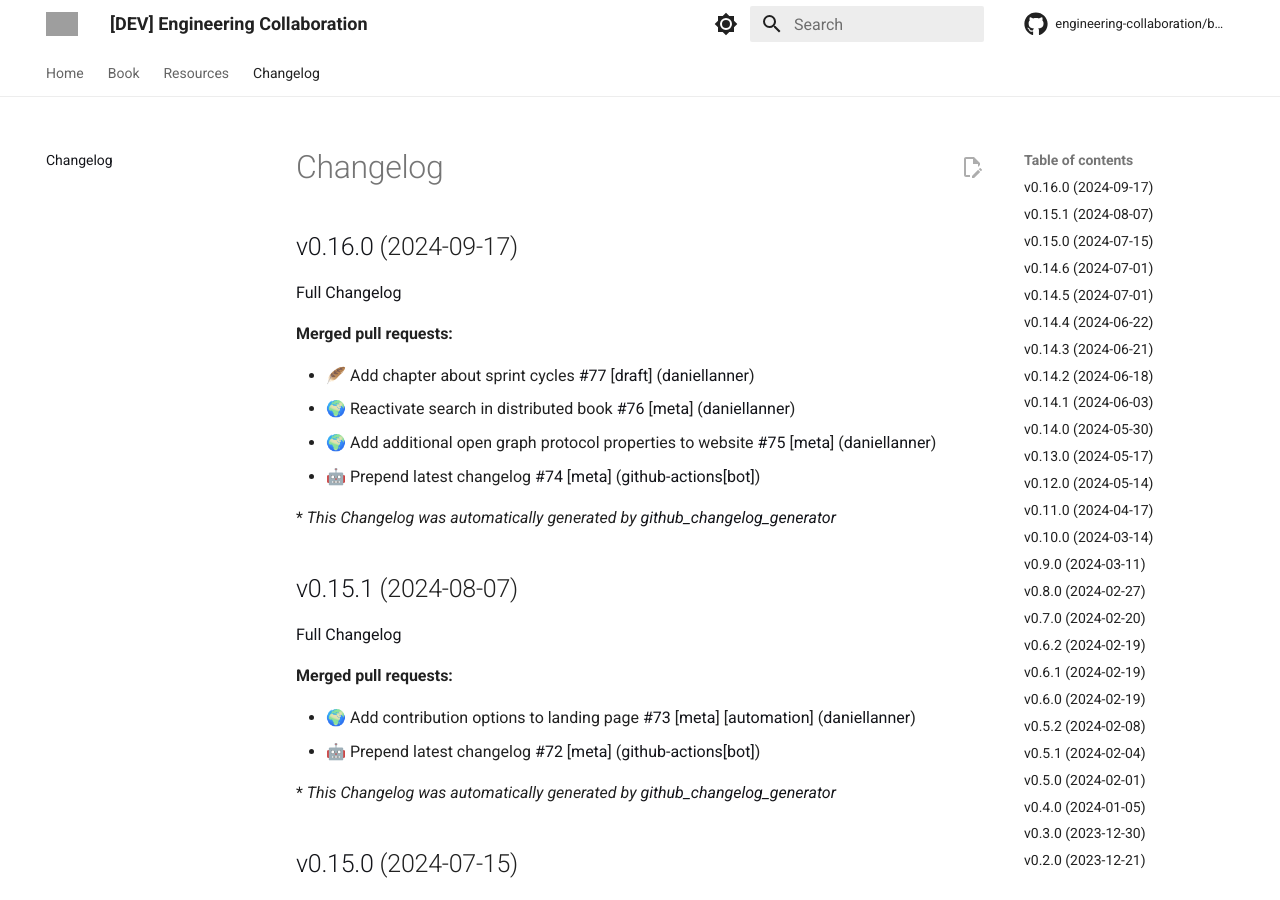
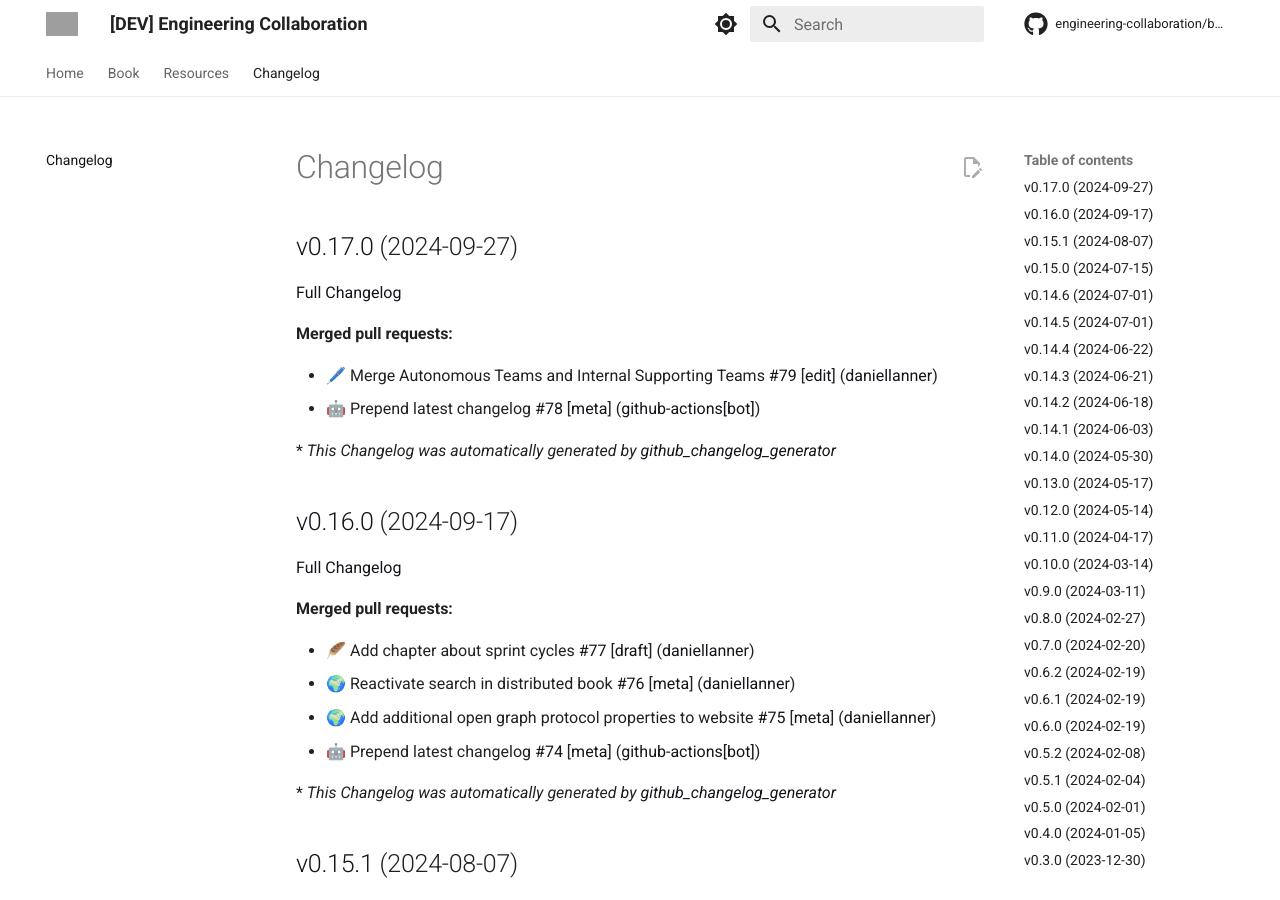
Before and after one commit to engineering-collaboration/book, an MkDocs documentation site: the page built from docs/changelog.md, in a window 1280 px wide and 900 px high. Built offline with MkDocs 1.6.1 and Material for MkDocs 9.7.7, drawn with Linux system fonts in a browser that asks for light colours; comment, search, counter and statistics services are not loaded; grey boxes are pictures that could not be loaded.

Commit message:
[create-pull-request] automated change

```diff
--- a/docs/changelog.md
+++ b/docs/changelog.md
@@ -1,4 +1,17 @@
 # Changelog
+
+## [v0.17.0](https://github.com/engineering-collaboration/book/tree/v0.17.0) (2024-09-27)
+
+[Full Changelog](https://github.com/engineering-collaboration/book/compare/v0.16.0...v0.17.0)
+
+**Merged pull requests:**
+
+- 🖊️ Merge Autonomous Teams and Internal Supporting Teams [\#79](https://github.com/engineering-collaboration/book/pull/79) [[edit](https://github.com/engineering-collaboration/book/labels/edit)] ([daniellanner](https://github.com/daniellanner))
+- 🤖 Prepend latest changelog [\#78](https://github.com/engineering-collaboration/book/pull/78) [[meta](https://github.com/engineering-collaboration/book/labels/meta)] ([github-actions[bot]](https://github.com/apps/github-actions))
+
+
+
+\* *This Changelog was automatically generated by [github_changelog_generator](https://github.com/github-changelog-generator/github-changelog-generator)*
 
 ## [v0.16.0](https://github.com/engineering-collaboration/book/tree/v0.16.0) (2024-09-17)
 
```
